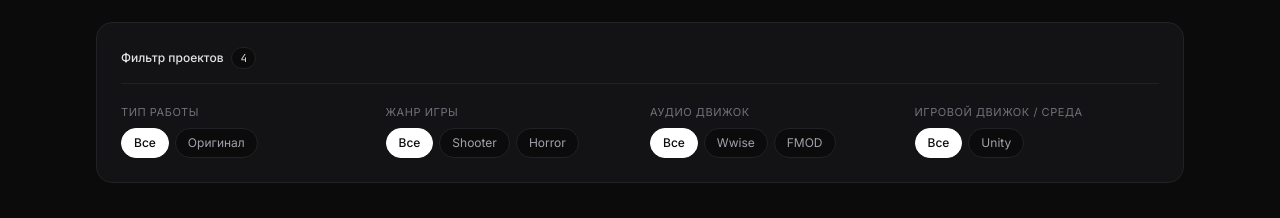
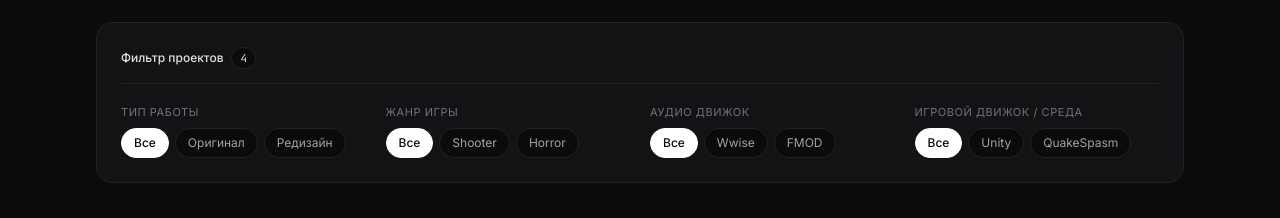
Before and after one commit to ArtemAirum/sound-portfolio, a plain HTML site: page index.html in a window 1280 px wide. Shown: the part 1720-1938 px from the top of the page. Drawn offline with nearby package versions, Linux system fonts and the light colour scheme.

Commit message:
fix-filter-projects

```diff
--- a/index.html
+++ b/index.html
@@ -241,6 +241,7 @@
             <div class="flex flex-wrap gap-1.5">
               <button type="button" data-group="type" data-value="ALL" class="filter-chip">Все</button>
               <button type="button" data-group="type" data-value="Оригинал" class="filter-chip">Оригинал</button>
+              <button type="button" data-group="type" data-value="Оригинал" class="filter-chip">Редизайн</button>
             </div>
           </div>
 
@@ -268,6 +269,7 @@
             <div class="flex flex-wrap gap-1.5">
               <button type="button" data-group="gameEngine" data-value="ALL" class="filter-chip">Все</button>
               <button type="button" data-group="gameEngine" data-value="Unity" class="filter-chip">Unity</button>
+              <button type="button" data-group="gameEngine" data-value="Unity" class="filter-chip">QuakeSpasm</button>
             </div>
           </div>
         </div>
```
